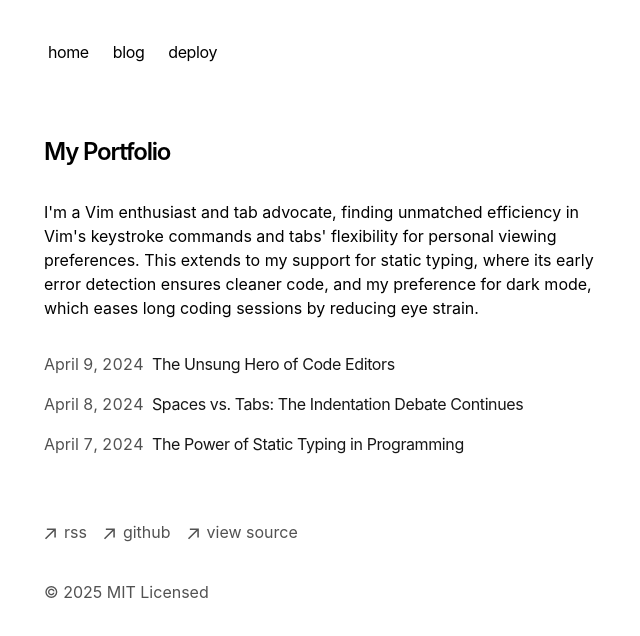
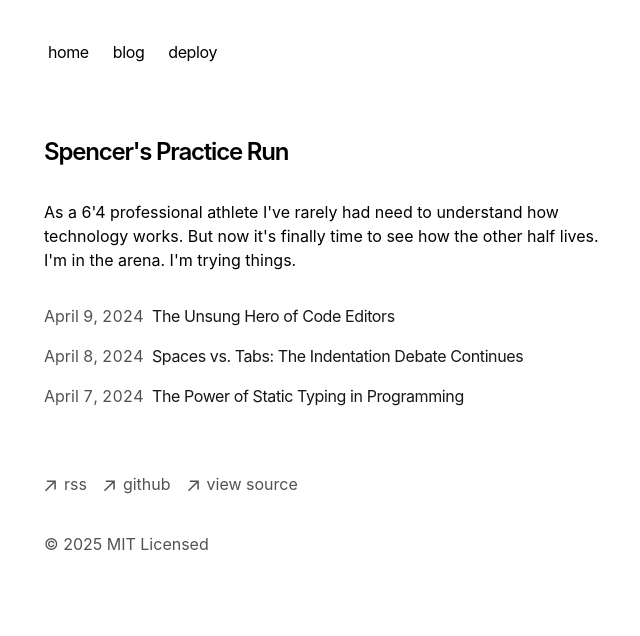
Before and after one commit to spencerewhittaker/portfolio-starter-kit, a Next.js app: page / in a window 1280 px wide. Shown: the top 636 px of the page, without its empty margins (308-948 px from the left). Built offline with nearby package versions, Linux system fonts and the light colour scheme.

Commit message:
Update page.tsx
Update home page header and description text

```diff
--- a/app/page.tsx
+++ b/app/page.tsx
@@ -4,14 +4,12 @@ export default function Page() {
   return (
     <section>
       <h1 className="mb-8 text-2xl font-semibold tracking-tighter">
-        My Portfolio
+        Spencer's Practice Run
       </h1>
       <p className="mb-4">
-        {`I'm a Vim enthusiast and tab advocate, finding unmatched efficiency in
-        Vim's keystroke commands and tabs' flexibility for personal viewing
-        preferences. This extends to my support for static typing, where its
-        early error detection ensures cleaner code, and my preference for dark
-        mode, which eases long coding sessions by reducing eye strain.`}
+        {`As a 6'4 professional athlete I've rarely had need to understand how technology works.
+        But now it's finally time to see how the other half lives.
+        I'm in the arena. I'm trying things.`}
       </p>
       <div className="my-8">
         <BlogPosts />
```
